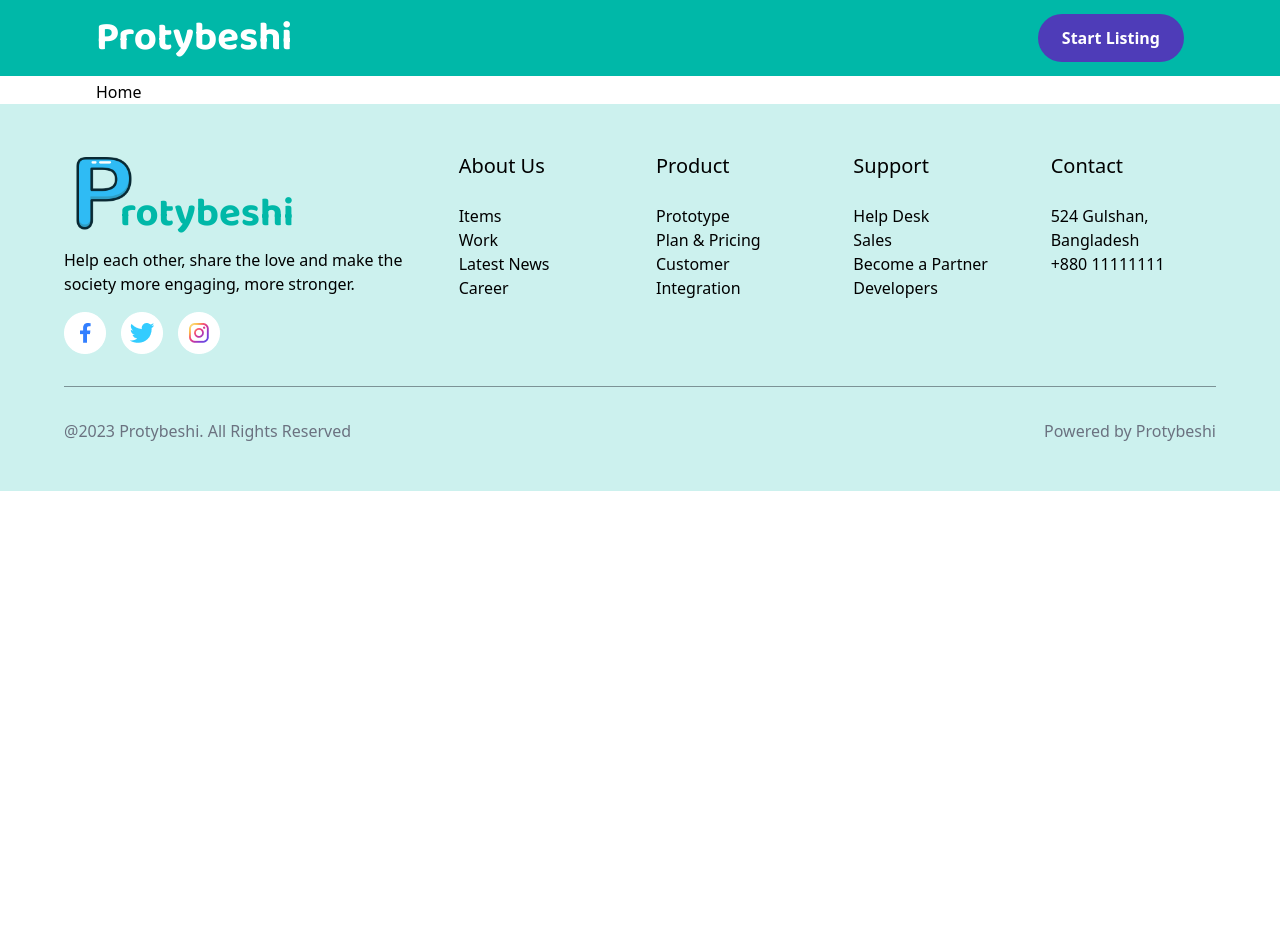
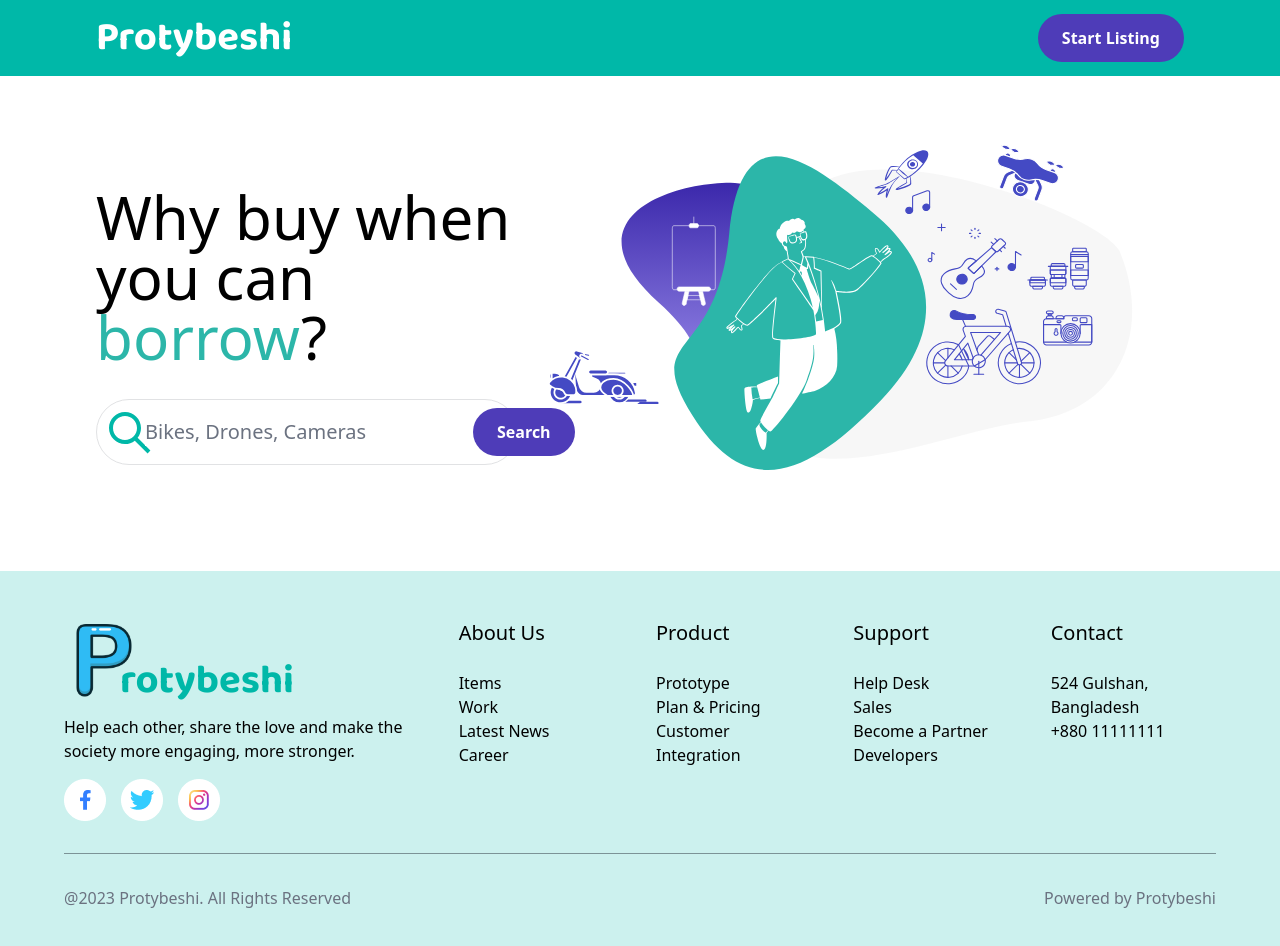
Before and after one commit to arafatdayan005/Protibeshi, a React (Create React App) app: page / in a window 1280 px wide. Shown: the top 946 px of the page. Before the commit the page ends 800 px from the top, so only its background shows below. Built offline with nearby package versions, Linux system fonts and the light colour scheme; no server answers.

Commit message:
Banner Section Added

```diff
--- a/src/Components/Navbar.js
+++ b/src/Components/Navbar.js
@@ -24,7 +24,7 @@ function Navbar() {
                     </a>
                     <div className='md:order-2 flex items-center space-x-4'>
                         {user && <div className="relative" onClick={() => setToggle(!toggle)}>
-                            {user.photoURL ? <img className='h-12 rounded-full cursor-pointer' src={user.photoURL} alt="" /> : <img className='h-12 rounded-full cursor-pointer' src="https://www.pngmart.com/files/22/User-Avatar-Profile-PNG-Isolated-Transparent.png" alt="" />
+                            {user.photoURL ? <img className='h-12 rounded-full cursor-pointer' src={user.photoURL} referrerPolicy="no-referrer" alt="" /> : <img className='h-12 rounded-full cursor-pointer' src="https://www.pngmart.com/files/22/User-Avatar-Profile-PNG-Isolated-Transparent.png" alt="" />
                             }
                             {toggle && (
                                 <div className="absolute right-0 z-10 bg-white divide-y divide-gray-100 rounded-lg shadow-xl w-52 dark:bg-gray-700 dark:divide-gray-600">
--- a/src/Pages/Home/Home.js
+++ b/src/Pages/Home/Home.js
@@ -1,9 +1,27 @@
 import React from 'react'
+import search from './../../Images/search.svg'
+import img from './../../Images/homepage.svg'
 
 function Home() {
     return (
         <>
-            <div>Home</div>
+            <section>
+                <div className='flex justify-between items-center'>
+                    <div>
+                        <p className='text-6xl font-medium text-black'> <span>Why buy when <br></br> you can</span> <span className='text-[#2cb6a9]'>borrow</span>?</p>
+                        <div className='relative border border-[#e1e2e4] rounded-full mt-8 flex items-center justify-around'>
+                            <img src={search} alt='search'></img>
+                            <input className='outline-none text-xl -ml-4 mr-8' type='textbox' placeholder='Bikes, Drones, Cameras'></input>
+                            <button className='bg-[#4E3CB8] rounded-full text-white font-semibold py-3 px-6'>
+                                Search
+                            </button>
+                        </div>
+                    </div>
+                    <div>
+                        <img src={img} alt='none'></img>
+                    </div>
+                </div>
+            </section>
         </>
     )
 }
```
Also changed, not shown: src/Images/homepage.svg (added), src/Images/search.svg (added).
